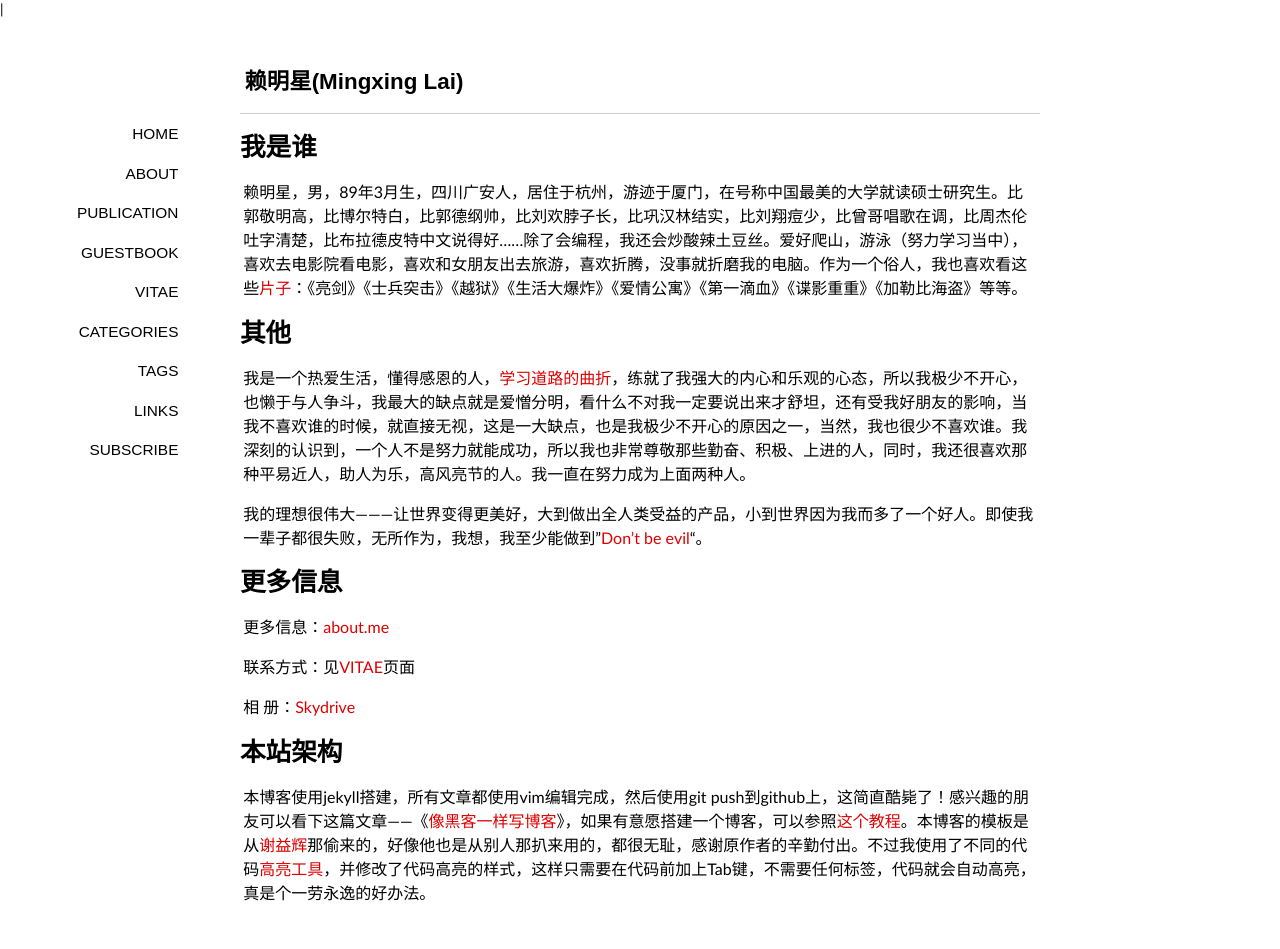
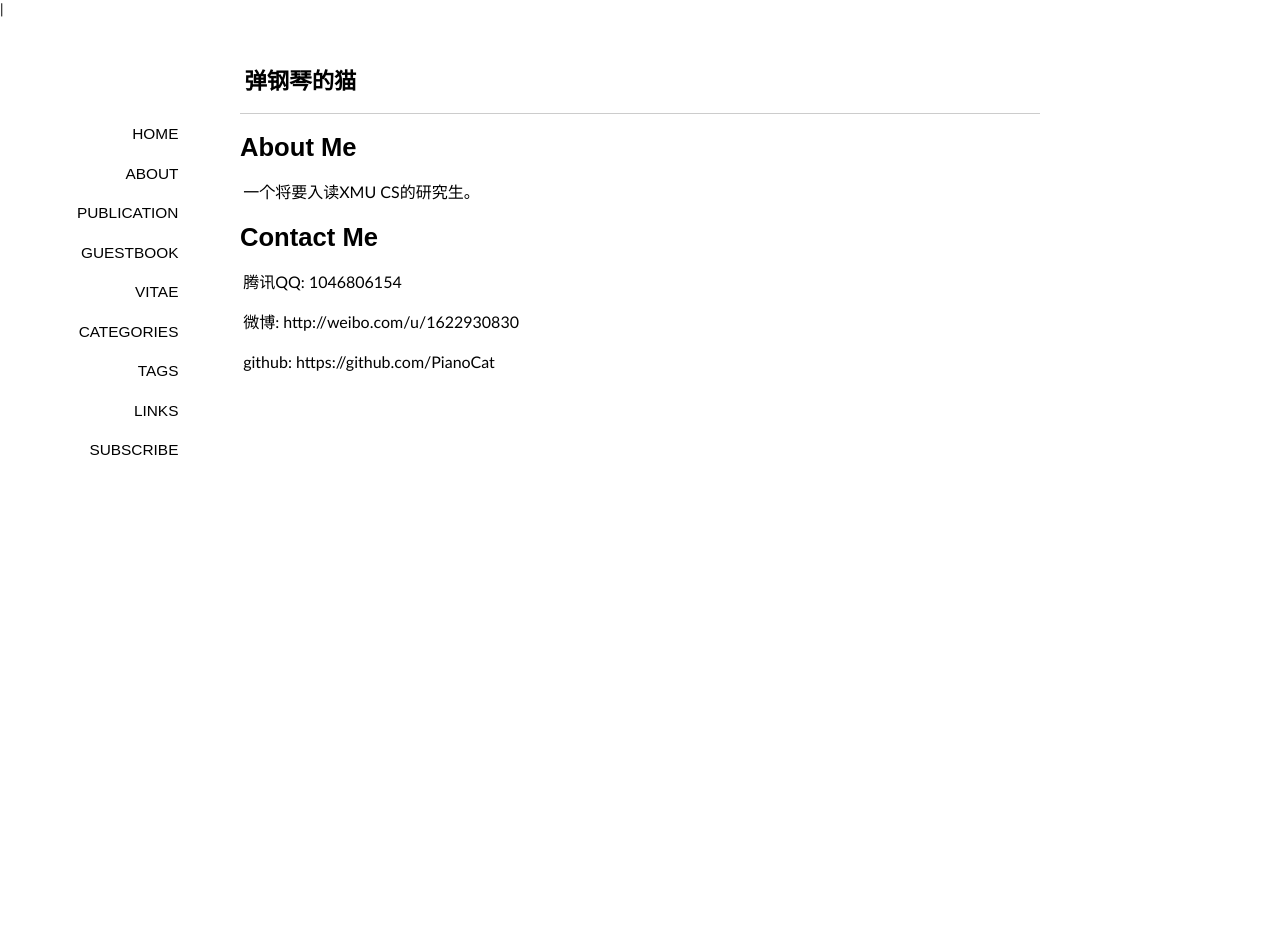
Before and after one commit to PianoCat/PianoCat.github.io, a Jekyll site: the page built from about/index.md, in a window 1280 px wide. Built offline with Jekyll 4.4.1, drawn with Linux system fonts in a browser that asks for light colours; some web fonts are replaced; Markdown is read by kramdown in place of the engine named in the settings; comment, search, counter and statistics services are not loaded; after the commit the page ends 900 px from its top, so only the background shows below that.

```diff
--- a/_config.yml
+++ b/_config.yml
@@ -1,6 +1,6 @@
 markdown: rdiscount
 permalink: /:year/:month/:title/
 url: http://PianoCat.github.io
-author: 张源
+author: 弹钢琴的猫
 pygments: true
 production_url : http://PianoCat.github.io
--- a/about/index.md
+++ b/about/index.md
@@ -1,42 +1,18 @@
 ---
-title: 赖明星(Mingxing Lai)
+title: 弹钢琴的猫
 layout: page
 comments: yes
-pagetitle: 成长的过程是痛苦的，我微笑面对
+pagetitle: 每天都有新收获。
 ---
 
-#我是谁
+#About Me
 
-赖明星，男，89年3月生，四川广安人，居住于杭州，游迹于厦门，在号称中国最美的大学就读硕士研究生。比郭敬明高，比博尔特白，比郭德纲帅，比刘欢脖子长，比巩汉林结实，比刘翔痘少，比曾哥唱歌在调，比周杰伦吐字清楚，比布拉德皮特中文说得好……除了会编程，我还会炒酸辣土豆丝。爱好爬山，游泳（努力学习当中），喜欢去电影院看电影，喜欢和女朋友出去旅游，喜欢折腾，没事就折磨我的电脑。作为一个俗人，我也喜欢看这些[片子][6]：《亮剑》《士兵突击》《越狱》《生活大爆炸》《爱情公寓》《第一滴血》《谍影重重》《加勒比海盗》等等。
+一个将要入读XMU CS的研究生。
 
+#Contact Me
 
-#其他
+腾讯QQ: 1046806154
 
-我是一个热爱生活，懂得感恩的人，[学习道路的曲折][7]，练就了我强大的内心和乐观的心态，所以我极少不开心，也懒于与人争斗，我最大的缺点就是爱憎分明，看什么不对我一定要说出来才舒坦，还有受我好朋友的影响，当我不喜欢谁的时候，就直接无视，这是一大缺点，也是我极少不开心的原因之一，当然，我也很少不喜欢谁。我深刻的认识到，一个人不是努力就能成功，所以我也非常尊敬那些勤奋、积极、上进的人，同时，我还很喜欢那种平易近人，助人为乐，高风亮节的人。我一直在努力成为上面两种人。
+微博: http://weibo.com/u/1622930830
 
-我的理想很伟大———让世界变得更美好，大到做出全人类受益的产品，小到世界因为我而多了一个好人。即使我一辈子都很失败，无所作为，我想，我至少能做到"[Don't be evil][8]"。
-
-#更多信息
-
-更多信息：[about.me][9]
-
-联系方式：见[VITAE][5]页面
-
-相    册：[Skydrive][10]
-
-
-
-#本站架构
-
-本博客使用jekyll搭建，所有文章都使用vim编辑完成，然后使用git push到github上，这简直酷毙了！感兴趣的朋友可以看下这篇文章——《[像黑客一样写博客][2]》，如果有意愿搭建一个博客，可以参照[这个教程][3]。本博客的模板是从[谢益辉][1]那偷来的，好像他也是从别人那扒来用的，都很无耻，感谢原作者的辛勤付出。不过我使用了不同的代码[高亮工具][4]，并修改了代码高亮的样式，这样只需要在代码前加上Tab键，不需要任何标签，代码就会自动高亮，真是个一劳永逸的好办法。
-
-[1]: http://yihui.name
-[2]: http://tom.preston-werner.com/2008/11/17/blogging-like-a-hacker.html
-[3]: http://beiyuu.com/github-pages/
-[4]: http://www.heiniuhaha.com/lessons/2012/08/09/use-google-code-prettify/
-[5]: http://mingxinglai.com/cn/vitae/
-[6]: http://www.douban.com/people/mingxinglai/
-[7]: http://mingxinglai.com/cn/2012/08/daxuesuixiang/
-[8]: http://en.wikipedia.org/wiki/Don't_be_evil
-[9]: http://about.me/mingxinglai
-[10]: https://skydrive.live.com/redir?resid=AE45936E583E2F89!287&authkey=!ADKdgpW2L712irk
+github: https://github.com/PianoCat
```
Also changed, not shown: _posts/2010-09-18-the-summer-of-2010.md (deleted, +0 -27 lines), _posts/2011-12-10-memoirs-of-reexamination.md (deleted, +0 -35 lines), _posts/2011-12-12-one-jokes-and-one-decision.md (deleted, +0 -17 lines), _posts/2014-04-29-first-blog.md (+2 -0 lines), index.md (+1 -1 lines).
